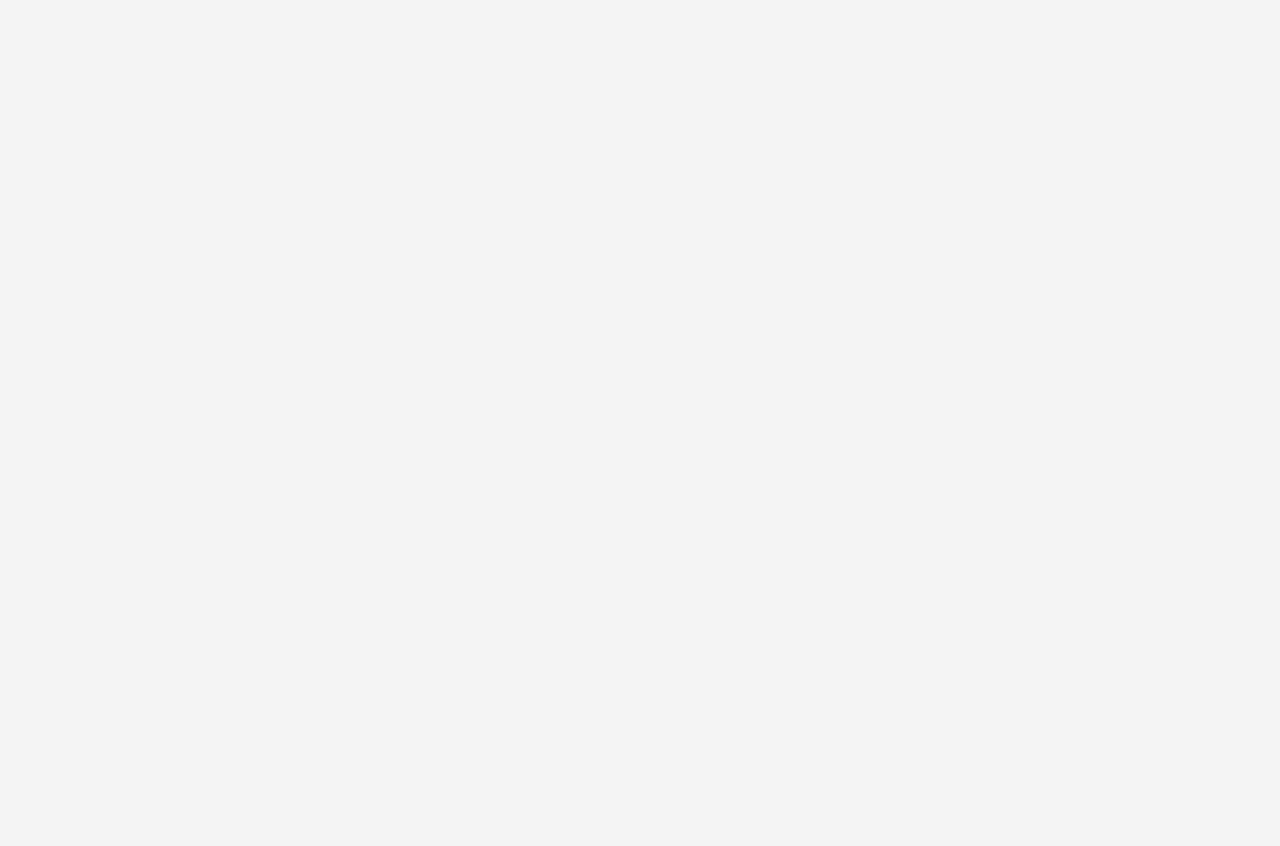
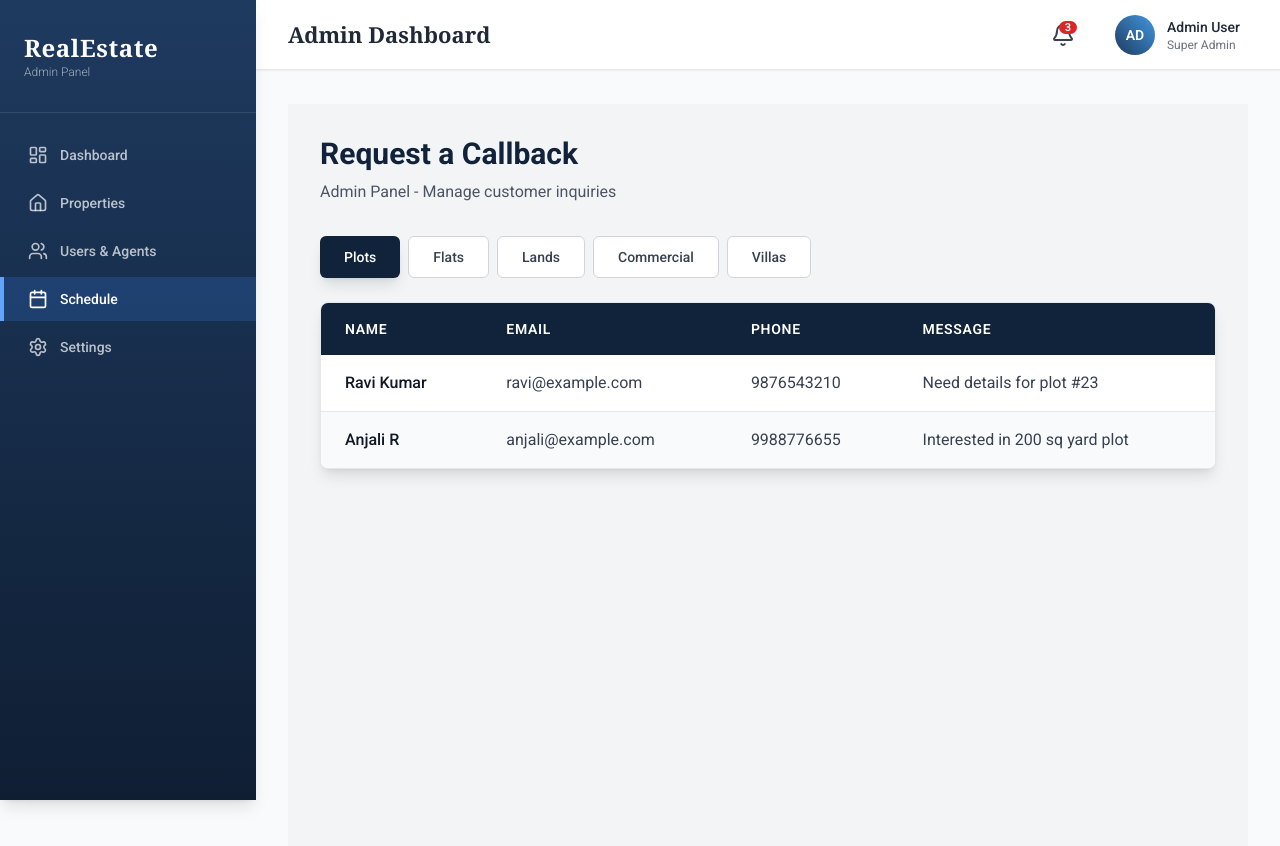
Before and after one commit to pentapillisuresh/vizaglandsadmin, a React (Vite) app: page /schedule in a window 1280 px wide. Before the commit this address had no page. Shown: the top 846 px of the page. Before the commit the page ends 800 px from the top, so only its background shows below. Built offline with nearby package versions, Linux system fonts and the light colour scheme.

Commit message:
latestchangesadminside

```diff
--- a/src/App.jsx
+++ b/src/App.jsx
@@ -8,6 +8,7 @@ import Leads from './pages/Leads';
 import Payments from './pages/Payments';
 import Reports from './pages/Reports';
 import Settings from './pages/Settings';
+import Schedule from './pages/Schedule';
 import './App.css';
 
 function App() {
@@ -19,6 +20,7 @@ function App() {
             <Route index element={<Dashboard />} />
             <Route path="properties" element={<Properties />} />
             <Route path="users" element={<Users />} />
+            <Route path="schedule" element={<Schedule />} />
             <Route path="leads" element={<Leads />} />
             <Route path="payments" element={<Payments />} />
             <Route path="reports" element={<Reports />} />
--- a/src/components/Sidebar.jsx
+++ b/src/components/Sidebar.jsx
@@ -3,6 +3,7 @@ import {
   LayoutDashboard,
   Home,
   Users,
+  Calendar, // ← Added for schedule
   MessageSquare,
   CreditCard,
   BarChart3,
@@ -14,6 +15,8 @@ export default function Sidebar() {
     { path: "/", icon: LayoutDashboard, label: "Dashboard" },
     { path: "/properties", icon: Home, label: "Properties" },
     { path: "/users", icon: Users, label: "Users & Agents" },
+    { path: "/schedule", icon: Calendar, label: "Schedule" }, // ← Use Calendar icon
+
     // { path: "/leads", icon: MessageSquare, label: "Leads" },
     // { path: "/payments", icon: CreditCard, label: "Payments & Plans" },
     // { path: "/reports", icon: BarChart3, label: "Reports" },
--- /dev/null
+++ b/src/pages/Schedule.jsx
@@ -0,0 +1,96 @@
+import { useState } from "react";
+
+export default function Schedule() {
+  const tabs = ["Plots", "Flats", "Lands", "Commercial", "Villas"];
+  const [activeTab, setActiveTab] = useState("Plots");
+
+  const data = {
+    Plots: [
+      { id: 1, name: "Ravi Kumar", email: "ravi@example.com", phone: "9876543210", message: "Need details for plot #23" },
+      { id: 2, name: "Anjali R", email: "anjali@example.com", phone: "9988776655", message: "Interested in 200 sq yard plot" },
+    ],
+    Flats: [
+      { id: 3, name: "Suresh", email: "suresh@example.com", phone: "9123456789", message: "Need 3BHK flat in city center" },
+    ],
+    Lands: [],
+    Commercial: [
+      { id: 4, name: "Priya", email: "priya@example.com", phone: "9000012345", message: "Looking for office space in Banjara Hills" },
+    ],
+    Villas: [
+      { id: 5, name: "Kiran", email: "kiran@example.com", phone: "9876000000", message: "Luxury villa details please" },
+    ],
+  };
+
+  return (
+    <div className="min-h-screen bg-gray-100 p-8">
+      <div className="max-w-7xl mx-auto">
+        <div className="mb-8">
+          <h1 className="text-3xl font-bold text-[#11233A] mb-2">Request a Callback</h1>
+          <p className="text-gray-600">Admin Panel - Manage customer inquiries</p>
+        </div>
+
+        <div className="flex flex-wrap gap-2 mb-6">
+          {tabs.map((tab) => (
+            <button
+              key={tab}
+              onClick={() => setActiveTab(tab)}
+              className={`px-6 py-2.5 rounded-md text-sm font-medium transition-all duration-200 ${
+                activeTab === tab
+                  ? "bg-[#11233A] text-white shadow-lg"
+                  : "bg-white text-gray-700 border border-gray-300 hover:border-[#11233A] hover:text-[#11233A]"
+              }`}
+            >
+              {tab}
+            </button>
+          ))}
+        </div>
+
+        <div className="bg-white rounded-lg shadow-lg overflow-hidden border border-gray-200">
+          <div className="overflow-x-auto">
+            <table className="w-full">
+              <thead>
+                <tr className="bg-[#11233A] text-white">
+                  <th className="py-4 px-6 text-left text-sm font-semibold uppercase tracking-wider">Name</th>
+                  <th className="py-4 px-6 text-left text-sm font-semibold uppercase tracking-wider">Email</th>
+                  <th className="py-4 px-6 text-left text-sm font-semibold uppercase tracking-wider">Phone</th>
+                  <th className="py-4 px-6 text-left text-sm font-semibold uppercase tracking-wider">Message</th>
+                </tr>
+              </thead>
+              <tbody className="divide-y divide-gray-200">
+                {data[activeTab].length > 0 ? (
+                  data[activeTab].map((item, index) => (
+                    <tr
+                      key={item.id}
+                      className={`${
+                        index % 2 === 0 ? "bg-white" : "bg-gray-50"
+                      } hover:bg-blue-50 transition-colors`}
+                    >
+                      <td className="py-4 px-6 text-gray-900 font-medium">{item.name}</td>
+                      <td className="py-4 px-6 text-gray-700">{item.email}</td>
+                      <td className="py-4 px-6 text-gray-700">{item.phone}</td>
+                      <td className="py-4 px-6 text-gray-700">{item.message}</td>
+                    </tr>
+                  ))
+                ) : (
+                  <tr>
+                    <td
+                      colSpan={4}
+                      className="text-center py-12 text-gray-500"
+                    >
+                      <div className="flex flex-col items-center">
+                        <svg className="w-12 h-12 text-gray-400 mb-3" fill="none" stroke="currentColor" viewBox="0 0 24 24">
+                          <path strokeLinecap="round" strokeLinejoin="round" strokeWidth={2} d="M20 13V6a2 2 0 00-2-2H6a2 2 0 00-2 2v7m16 0v5a2 2 0 01-2 2H6a2 2 0 01-2-2v-5m16 0h-2.586a1 1 0 00-.707.293l-2.414 2.414a1 1 0 01-.707.293h-3.172a1 1 0 01-.707-.293l-2.414-2.414A1 1 0 006.586 13H4" />
+                        </svg>
+                        <p className="text-sm font-medium">No callback requests found for {activeTab}</p>
+                      </div>
+                    </td>
+                  </tr>
+                )}
+              </tbody>
+            </table>
+          </div>
+        </div>
+      </div>
+    </div>
+  );
+}
```
